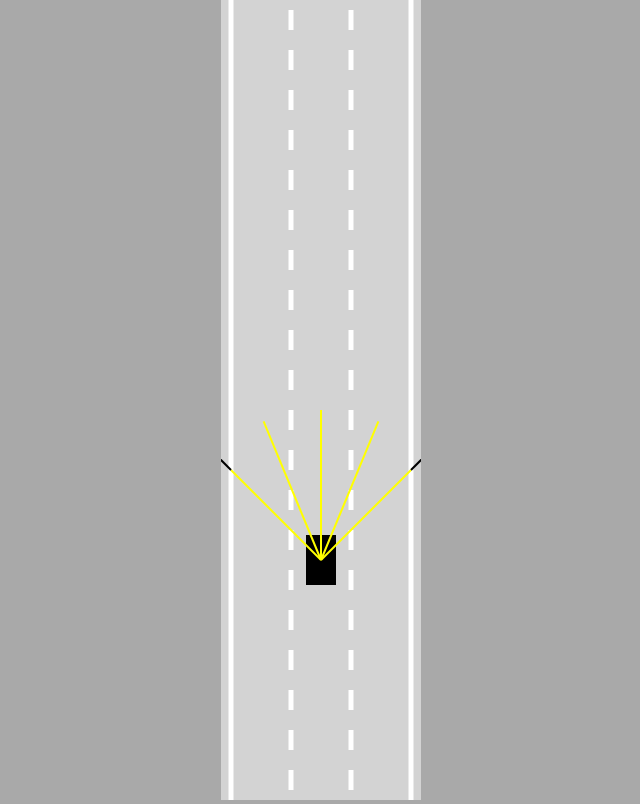
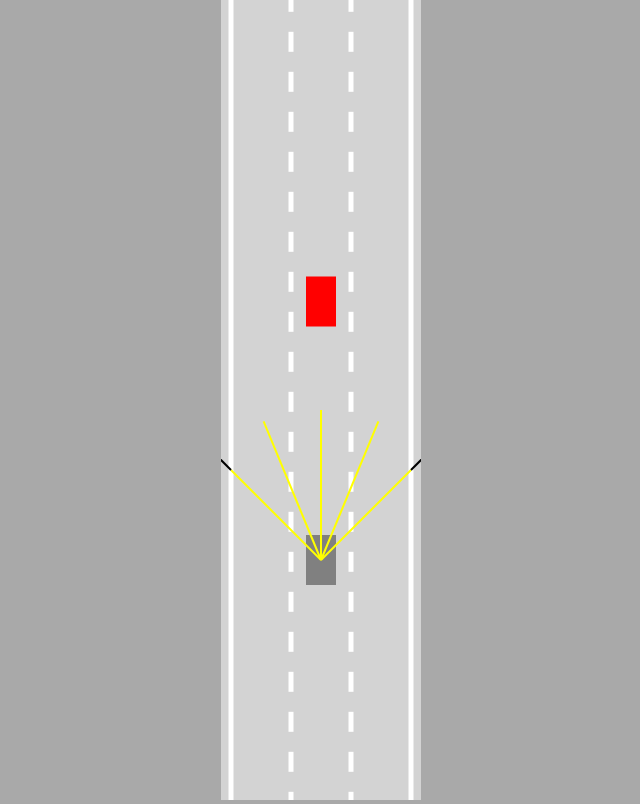
Before and after one commit to abi-murthy/JSCar, a plain HTML site: page index.html in a window 1280 px wide. Shown: the whole page, without its empty margins (319-959 px from the left). Drawn offline with Linux system fonts and the light colour scheme.

Commit message:
Single car with randomized neural network working' '

```diff
--- a/car.js
+++ b/car.js
@@ -1,5 +1,5 @@
 class Car{
-    constructor(x,y,width,height){
+    constructor(x,y,width,height,cType,maxSpeed = 3){
         this.x = x;
         this.y=y;
         this.width = width;
@@ -7,36 +7,102 @@
 
         this.speed=0;
         this.acceleration=0.2;
-        this.maxSpeed=3;
+        this.maxSpeed=maxSpeed;
         this.fric=.05;
         this.angle=0;
 
-        this.sensor = new Sensor(this);
-        this.controls=new Controls();
+        this.damage = false;
+
+        this.ai = cType=="AI";
+        if (cType != "DUMMY")
+        {
+            this.sensor = new Sensor(this);
+            this.brain= new Network([
+                this.sensor.rayCount, 7,4
+            ]);
+        }
+        this.controls=new Controls(cType);
+        // this.polygon = this.#createPolygon();
     }
 
-    draw(ctx){
-        ctx.save();
-        ctx.translate(this.x,this.y);
-        ctx.rotate(-this.angle);
+    draw(ctx,color){
+        if (this.damaged){
+            ctx.fillStyle="gray";
+        }
+        else{
+            ctx.fillStyle=color;
+        }
         ctx.beginPath();
-        ctx.rect(-this.width/2,-this.height/2, this.width,this.height);
+        ctx.moveTo(this.polygon[0].x,this.polygon[0].y);
+        for (let i = 1; i<this.polygon.length;i++){
+            ctx.lineTo(this.polygon[i].x,this.polygon[i].y);
+        }
         ctx.fill();
-        ctx.restore();
-        this.sensor.draw(ctx);
+        if (this.sensor)
+        {this.sensor.draw(ctx);}
     }
-    update(roadBorders){
-        this.#move();
-        this.sensor.update(roadBorders);
+    update(roadBorders,traffic){
+        if (!this.damaged){
+            this.#move();
+            this.polygon=this.#createPolygon();
+            this.damaged=this.#assessDamage(roadBorders,traffic);
+        }
+
+        if(this.sensor)
+        {
+            this.sensor.update(roadBorders,traffic);
+            const outs = this.brain.feedForward(this.sensor.readings.map(r=>r==null?0:1-r.offset));
+            console.log(outs);
+
+            if(this.ai){
+                this.controls.forward=outs[0];
+                this.controls.reverse=outs[1];
+                this.controls.left=outs[2];
+                this.controls.right=outs[3];
+            }
+        }
     }
+
+    #assessDamage(roadBorders,traffic){
+        for (let j = 0; j<roadBorders.length;j++){
+            if (polyIntersect(this.polygon, roadBorders[j])){
+                return true;
+            }
+        }
+        for (let j = 0; j<traffic.length;j++){
+            if (polyIntersect(this.polygon, traffic[j].polygon)){
+                return true;
+            }
+        }
+        return false;
+    }
+
 
     #createPolygon(){
         const points=[];
         const rad = Math.hypot(this.height,this.width)/2;
         const alpha = Math.atan2(this.width,this.height);
         points.push({
-
+            x:this.x-Math.sin(this.angle-alpha)*rad,
+            y:this.y-Math.cos(this.angle-alpha)*rad,
+            // top right
         })
+        points.push({
+            x:this.x-Math.sin(this.angle+alpha)*rad,
+            y:this.y-Math.cos(this.angle+alpha)*rad,
+            //top left
+        })
+        points.push({
+            x:this.x-Math.sin(Math.PI+this.angle-alpha)*rad,
+            y:this.y-Math.cos(Math.PI+this.angle-alpha)*rad,
+            //bottom left
+        })
+        points.push({
+            x:this.x-Math.sin(Math.PI+this.angle+alpha)*rad,
+            y:this.y-Math.cos(Math.PI+this.angle+alpha)*rad,
+            //bottom rights
+        })
+        return points;
     }
 
     #move(){
--- a/controls.js
+++ b/controls.js
@@ -1,11 +1,19 @@
 class Controls{
-    constructor(){
+    constructor(type){
         this.forward=false;
         this.left=false;
         this.right=false;
         this.reverse=false;
+        switch(type){
+            case "KEYS":
+                this.#addKeyboardListeners()
+                break;
+            case "DUMMY":
+                this.forward=true;
+                break;
+        }
 
-        this.#addKeyboardListeners()
+
 
     }
     #addKeyboardListeners(){
--- a/index.html
+++ b/index.html
@@ -9,6 +9,7 @@
 <body>
     <canvas id="myCanvas"></canvas>
     <script src="sensor.js"></script>
+    <script src="network.js"></script>
     <script src="utils.js"></script>
     <script src="road.js"></script>
     <script src="car.js"></script>
--- a/main.js
+++ b/main.js
@@ -4,18 +4,25 @@
 
 const ctx = canvas.getContext("2d");
 const road = new Road(canvas.width/2,canvas.width*.9);
-const car = new Car(road.getLaneCenter(1),100,30,50);
+const car = new Car(road.getLaneCenter(1),100,30,50,"AI");
+const traffic = [new Car(road.getLaneCenter(1),-125,30,50,"DUMMY",2)];
 
 animate();
 
 function animate(){
-    car.update(road.border)
+    for (let k = 0; k<traffic.length;k++){
+        traffic[k].update(road.border,[]);
+    }
+    car.update(road.border,traffic)
     canvas.height=window.innerHeight;
 
     ctx.save()
     ctx.translate(0,-car.y+.7*window.innerHeight);
     road.draw(ctx);
-    car.draw(ctx);
+    for (let k = 0; k<traffic.length;k++){
+        traffic[k].draw(ctx, "red");
+    }
+    car.draw(ctx, "blue");
     ctx.restore();
     requestAnimationFrame(animate);
 }
--- /dev/null
+++ b/network.js
@@ -0,0 +1,60 @@
+class Network{
+    constructor(neuronCounts){
+        this.levels=[];
+        for (let i = 0; i<neuronCounts.length-1;i++){
+            this.levels.push(new Level(neuronCounts[i],neuronCounts[i+1]));
+        }
+    }
+
+    feedForward(inputs){
+        let output = this.levels[0].feedForward(inputs);
+        for (let j = 1; j < this.levels.length; j++){
+            output = this.levels[1].feedForward(output);
+        }
+        return output;
+    }
+}
+
+class Level{
+    constructor(inLevels, outLevels){
+        this.inLvls=inLevels;
+        this.outLvls=outLevels;
+
+        this.biases = new Array(this.outLvls);
+        this.inputs= new Array(this.inLvls);
+        this.outputs = new Array(this.outLvls);
+
+        this.weights = new Array(this.inLvls);
+        for (let c = 0; c <this.weights.length;c++){
+            this.weights[c] = new Array(this.outLvls);
+        }
+        this.#randomize();
+    }
+
+    #randomize(){
+        for (let i = 0; i<this.weights.length;i++){
+            for (let j = 0; j < this.outLvls;j++){
+                this.weights[i][j]=Math.random()*2-1;
+            }
+        }
+        for (let k =0; k<this.biases.length;k++){
+            this.biases[k] = Math.random()*2-1;
+        }
+    }
+
+    feedForward(inputs){
+        this.inputs = inputs;
+        for (let j = 0; j < this.outputs.length; j++){
+            let sum = 0;
+            for (let i = 0; i<this.inputs.length; i++){
+                sum += this.inputs[i]*this.weights[i][j];
+            }
+            if (sum+this.biases[j]>0){
+                this.outputs[j]=1;
+            }else{
+                this.outputs[j]=0;
+            }
+        }
+        return this.outputs;
+    }
+}
--- a/sensor.js
+++ b/sensor.js
@@ -10,16 +10,16 @@
 
     }
 
-    update(roadBorders){
+    update(roadBorders,traffic){
         this.#castRays();
         this.readings=[];
         for (let i = 0; i<this.rays.length;i++){
             this.readings.push(
-                this.#getReading(this.rays[i],roadBorders));
+                this.#getReading(this.rays[i],roadBorders,traffic));
         }
     }
 
-    #getReading(ray,roadBorders){
+    #getReading(ray,roadBorders,traffic){
         let touches = [];
         for (let i =0; i<roadBorders.length;i++){
             const touch = getIntersection(
@@ -30,6 +30,20 @@
             );
             if (touch){
                 touches.push(touch);
+            }
+        }
+        for (let i=0;i<traffic.length;i++){
+            for (let j = 0; j<traffic[i].polygon.length;j++)
+            {
+                const touch2 = getIntersection(
+                    ray[0],
+                    ray[1],
+                    traffic[i].polygon[j],
+                    traffic[i].polygon[(j+1)%traffic[i].polygon.length]
+                )
+                if (touch2){
+                    touches.push(touch2);
+                }
             }
         }
         if(touches.length==0){
--- a/utils.js
+++ b/utils.js
@@ -24,3 +24,19 @@
     };
     return ret;
 }
+
+function polyIntersect(A, B){
+    for (let i = 0; i<A.length;i++){
+        for (let j = 0;j<B.length;j++){
+            if(getIntersection(
+                A[i],
+                A[(i+1)%A.length],
+                B[j],
+                B[(j+1)%B.length]
+                )){
+                    return true;
+                }
+        }
+    }
+    return false;
+}
```
